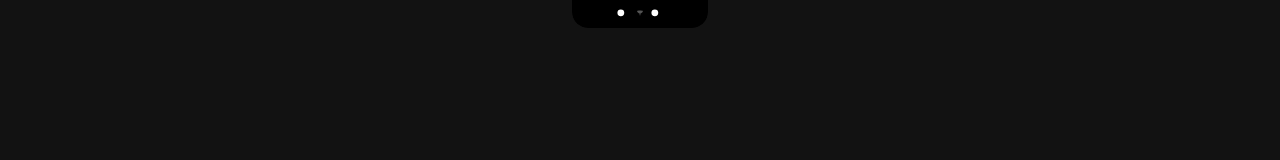
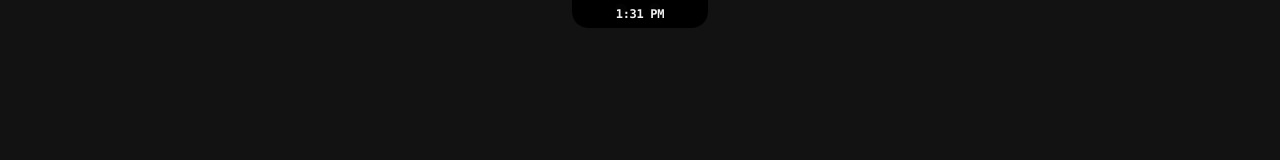
Before and after one commit to Fancynest/KumaNotch, a React (Vite) app: page / in a window 1280 px wide. Both pictures are taken after a click on the button "🧲 Snap". Shown: the top 160 px of the page. Built offline with nearby package versions, Linux system fonts and the light colour scheme.

Commit message:
fix(kuma, media): immediate auto-dance on song resume and timer precedence fix

```diff
--- a/src/components/island/ClockCapsule.tsx
+++ b/src/components/island/ClockCapsule.tsx
@@ -60,6 +60,12 @@ const ClockCapsuleComponent: React.FC<ClockCapsuleProps> = ({
 
     const handleActivity = () => {
       idleSinceRef.current = Date.now()
+      clearTimeout(timerId)
+      setIsPersonalityIdle(false)
+      timerId = setTimeout(() => {
+        setIsPersonalityIdle(true)
+        idleSinceRef.current = Date.now()
+      }, idleDelayMs)
     }
 
     window.addEventListener('mousemove', handleActivity)
@@ -90,10 +96,12 @@ const ClockCapsuleComponent: React.FC<ClockCapsuleProps> = ({
   }, [isPersonalityIdle])
 
   // Show eyes strictly according to KUMANOTCH_SPEC.md Fase 8a:
-  // "Isi poni: jam kecil redup secara default. Mata Kuma tampil di dalam poni setelah idle lama."
+  // "Isi poni: jam kecil redup secara default. Mata Kuma tampil di dalam poni setelah idle lama, musik, atau timer."
   const showEyes =
     (isEligible && isPersonalityIdle) ||
     (isEligible && isFavArtist) ||
+    (isEligible && isMusicPlaying) ||
+    (isEligible && isTimerRunning) ||
     (isEligible && isMagnetSnapped) ||
     (isEligible && isHovered)
 
--- a/src/components/island/MataKuma.tsx
+++ b/src/components/island/MataKuma.tsx
@@ -231,29 +231,29 @@ export const MataKuma: React.FC<MataKumaProps> = ({
   const idleSpontaneousEmotion = isBusy ? null : rawSpontaneousEmotion
 
   // 2. Derive base context emotion
-  // Precedence: Magnet Snap (Surprised) > Olivia > Process Running (Focus) > Device Connect > Timer Done > Fresh File > Timer Running (Thinking) > Hovered > Music > Sleepy > Spontaneous
+  // Precedence: Magnet Snap (Surprised) > Olivia > Music (Happy) > Process Running (Focus) > Device Connect > Timer Done > Fresh File > Timer Running (Thinking) > Hovered > Sleepy > Spontaneous
   const contextualEmotion = useMemo<KumaEmotion>(() => {
     if (isMagnetSnapped) return 'surprised'
     if (isOlivia) return 'happy'
+    if (isMusic) return 'happy'
     if (isProcessRunning) return 'focus'
     if (isDeviceConnected) return 'surprised'
     if (isTimerDone) return 'happy'
     if (isFresh) return 'curious'
     if (isTimerRunning) return 'thinking'
     if (isHovered) return 'happy'
-    if (isMusic) return 'happy'
     if (isDeepSleepy) return 'sleepy'
     return idleSpontaneousEmotion || 'neutral'
   }, [
     isMagnetSnapped,
     isOlivia,
+    isMusic,
     isProcessRunning,
     isDeviceConnected,
     isTimerDone,
     isFresh,
     isTimerRunning,
     isHovered,
-    isMusic,
     isDeepSleepy,
     idleSpontaneousEmotion,
   ])
@@ -566,10 +566,11 @@ export const MataKuma: React.FC<MataKumaProps> = ({
                 rotate: [-2, 2, -2, 2, -2],
                 scale: [1, 1.05, 1, 1.03, 1],
               }
-            : isMusic
+            : isMusic || currentEmotion === 'happy'
             ? {
-                y: [0, -2.0, 0],
-                rotate: [-1, 1, -1],
+                y: [0, -2.6, 0, -1.4, 0],
+                rotate: [-2, 2, -2, 2, -2],
+                scale: [1, 1.04, 1, 1.02, 1],
               }
             : isHappyMood
             ? {
@@ -581,8 +582,8 @@ export const MataKuma: React.FC<MataKumaProps> = ({
         transition={
           isOlivia
             ? { duration: 1.1, repeat: Infinity, ease: 'easeInOut' }
-            : isMusic
-            ? { duration: 1.4, repeat: Infinity, ease: 'easeInOut' }
+            : isMusic || currentEmotion === 'happy'
+            ? { duration: 1.15, repeat: Infinity, ease: 'easeInOut' }
             : isHappyMood
             ? { duration: 1.6, repeat: Infinity, ease: 'easeInOut' }
             : { duration: 0.3 }
--- a/src/core/media.ts
+++ b/src/core/media.ts
@@ -61,7 +61,7 @@ export class MediaEngine {
     // Steady background sync to catch external player state changes (Spotify, Chrome YouTube, etc.)
     setInterval(() => {
       this.poll()
-    }, 1000)
+    }, 200)
   }
 
   private handleStateUpdate(raw: RawMediaState) {
```
Also changed, not shown: 1 other file (tests, documents, lock files or other folders).
